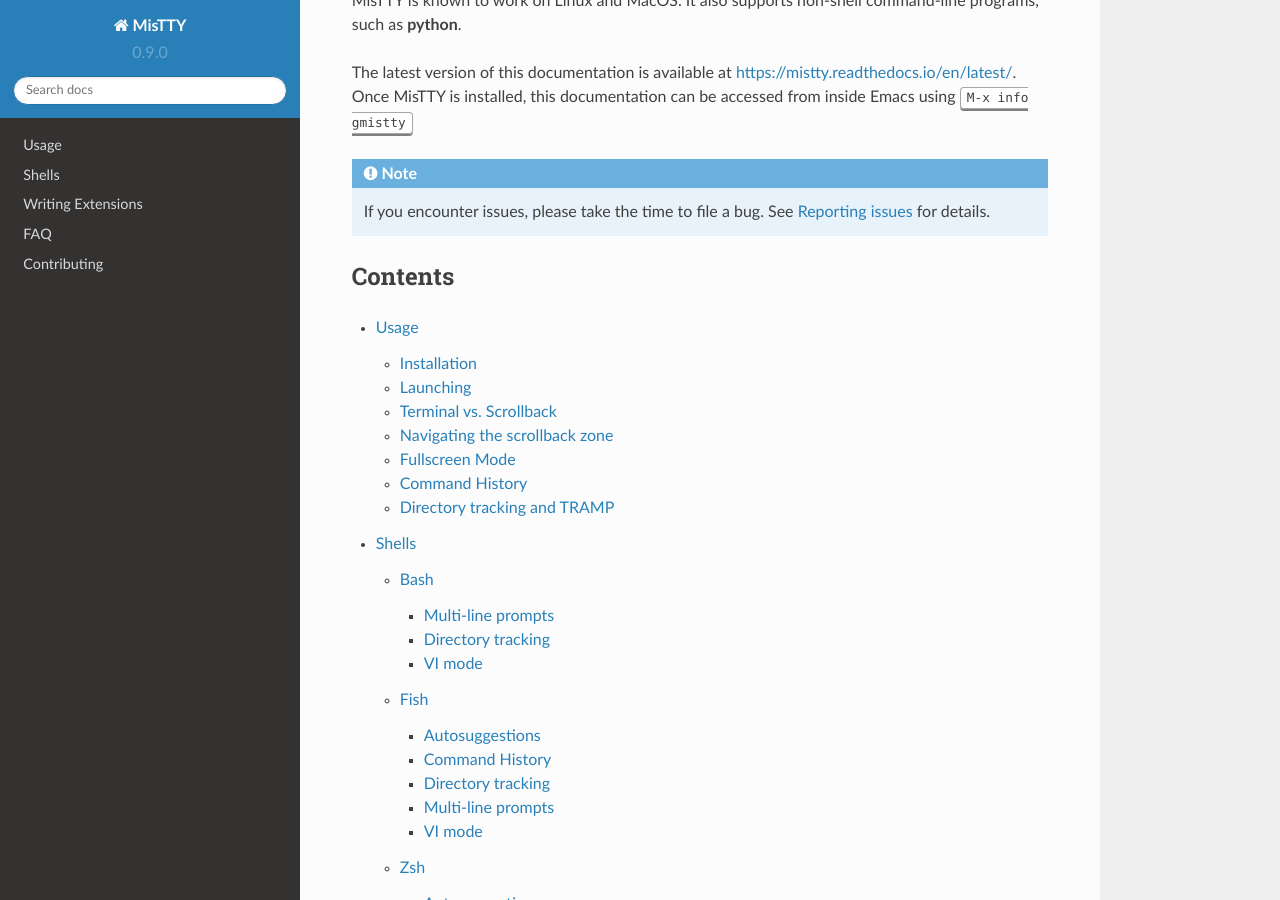
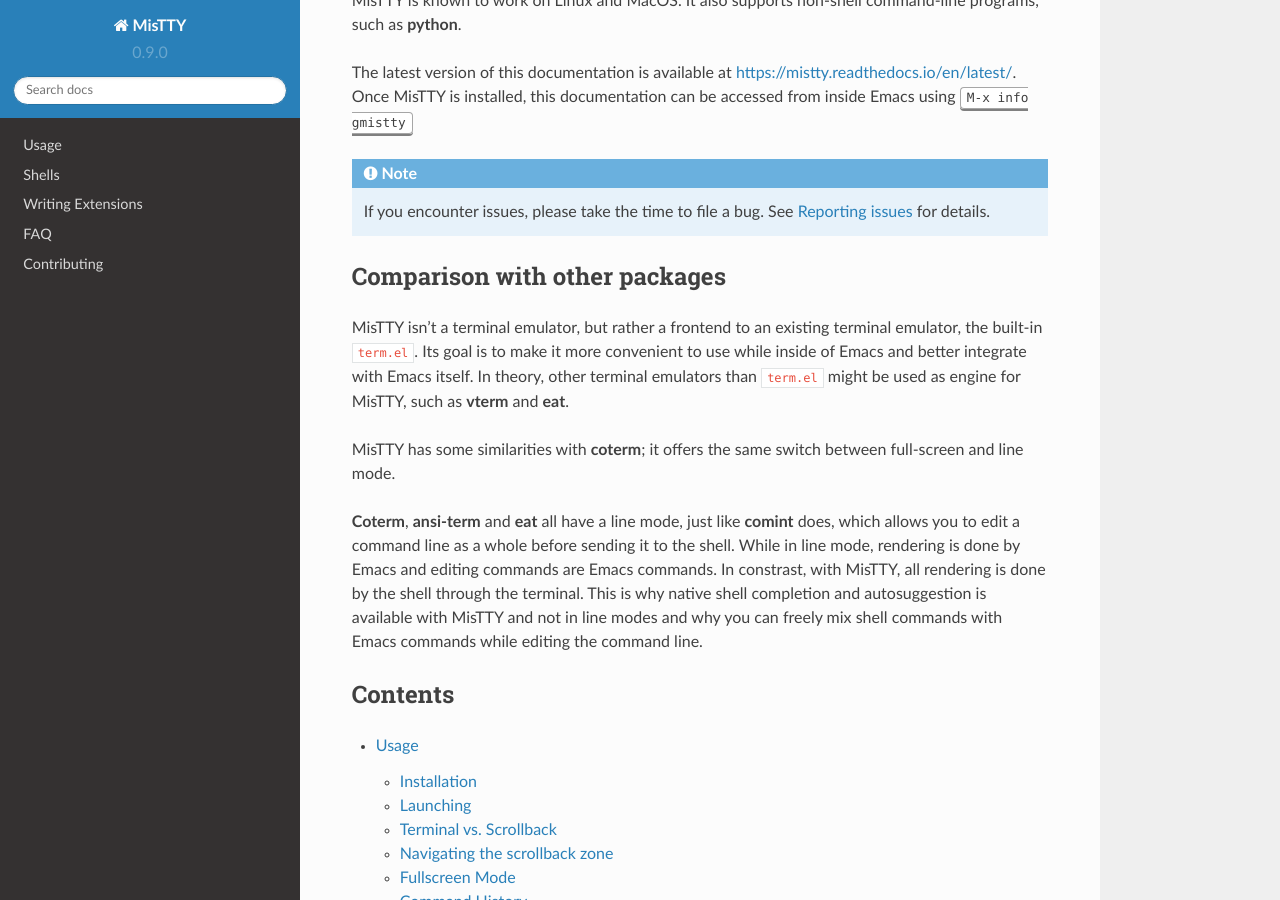
Before and after one commit to szermatt/mistty, a Sphinx documentation site: the page built from docs/source/index.rst, in a window 1280 px wide and 900 px high, scrolled down 979 px. Built offline with Sphinx 7.4.7 and the Read the Docs theme 2.0.0, drawn with Linux system fonts in a browser that asks for light colours.

Commit message:
Add a comparison section to README.md and the documentation.
The comparison section mentions other terminal emulators as well as
coterm.

fixes #1

```diff
--- a/docs/source/index.rst
+++ b/docs/source/index.rst
@@ -44,6 +44,29 @@
    If you encounter issues, please take the time to file a bug. See
    :ref:`reporting` for details.
 
+Comparison with other packages
+------------------------------
+
+MisTTY isn't a terminal emulator, but rather a frontend to an existing
+terminal emulator, the built-in :file:`term.el`. Its goal is to make
+it more convenient to use while inside of Emacs and better integrate
+with Emacs itself. In theory, other terminal emulators than
+:file:`term.el` might be used as engine for MisTTY, such as
+:program:`vterm` and :program:`eat`.
+
+MisTTY has some similarities with :program:`coterm`; it offers the
+same switch between full-screen and line mode.
+
+:program:`Coterm`, :program:`ansi-term` and :program:`eat` all have a
+line mode, just like :program:`comint` does, which allows you to edit
+a command line as a whole before sending it to the shell. While in
+line mode, rendering is done by Emacs and editing commands are Emacs
+commands. In constrast, with MisTTY, all rendering is done by the
+shell through the terminal. This is why native shell completion and
+autosuggestion is available with MisTTY and not in line modes and why
+you can freely mix shell commands with Emacs commands while editing
+the command line.
+
 Contents
 --------
 
```
Also changed, not shown: README.md (+42 -9 lines), 1 other file.
